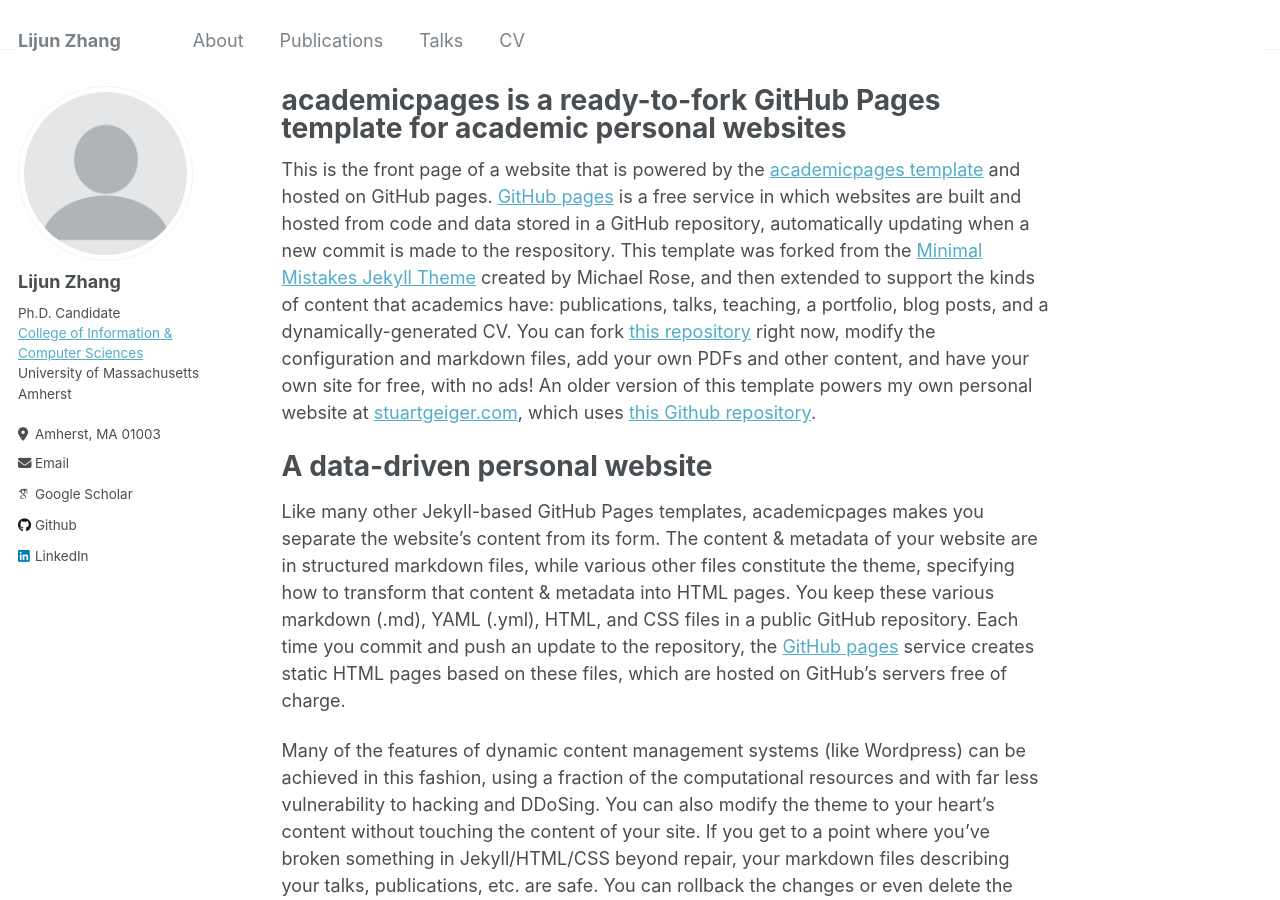
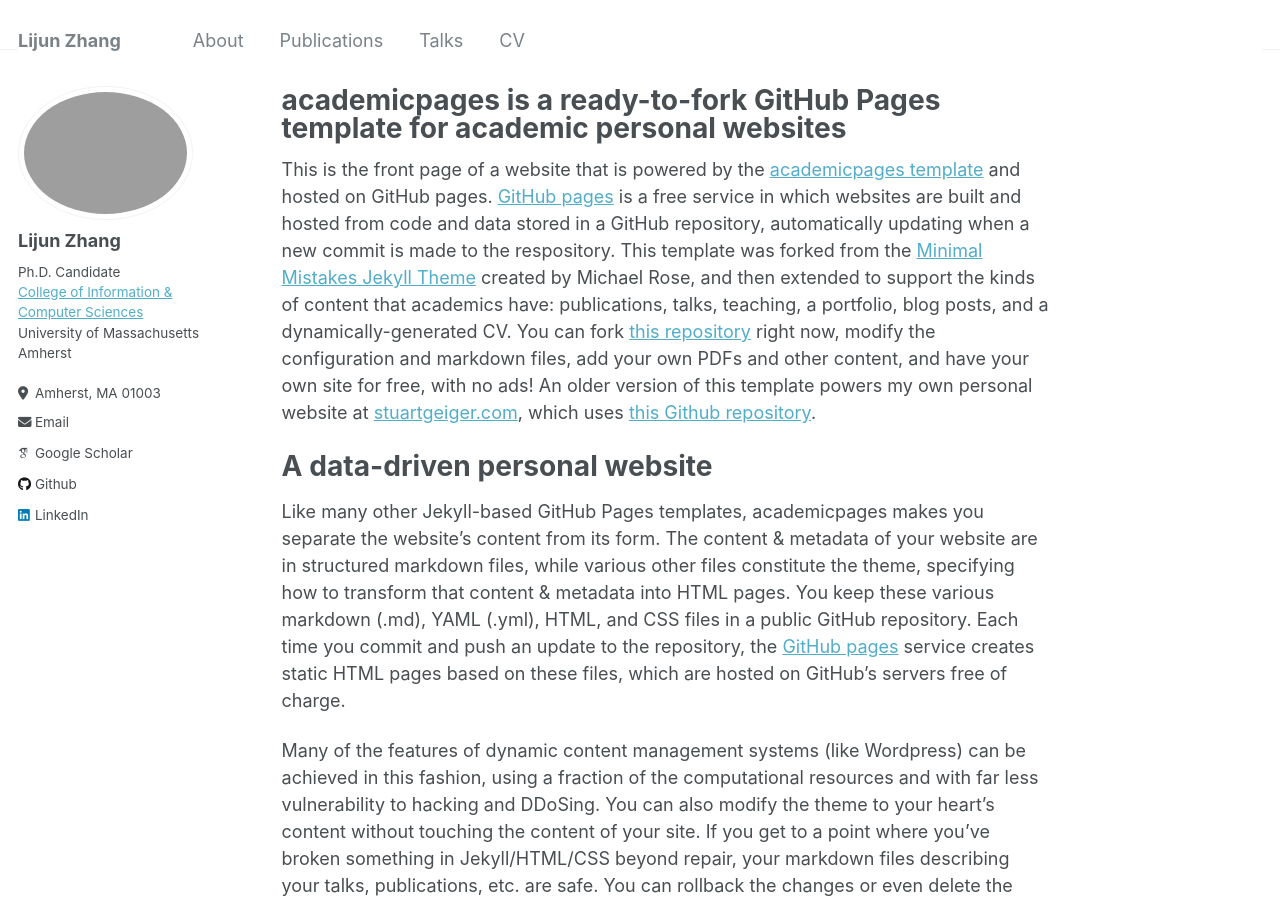
Before and after one commit to zhanglijun95/zhanglijun95.github.io, a Jekyll site: the page built from _pages/about.md, in a window 1280 px wide and 900 px high. Built offline with Jekyll 4.4.1, drawn with Linux system fonts in a browser that asks for light colours; some web fonts are replaced.

Commit message:
Update _config.yml

```diff
--- a/_config.yml
+++ b/_config.yml
@@ -21,7 +21,7 @@ repository               : "zhanglijun95/zhanglijun95.github.io"
 #               Additional customization can be done by editing /_includes/author-profile.html
 author:
   # Biographic information
-  avatar           : "profile.png"
+  avatar           : "lijun.png"
   name             : "Lijun Zhang"
   pronouns         : # example: "she/her"
   bio              : "Ph.D. Candidate <br> <a href = \"https://www.cics.umass.edu\">College of Information & Computer Sciences</a> <br> University of Massachusetts Amherst"
```
